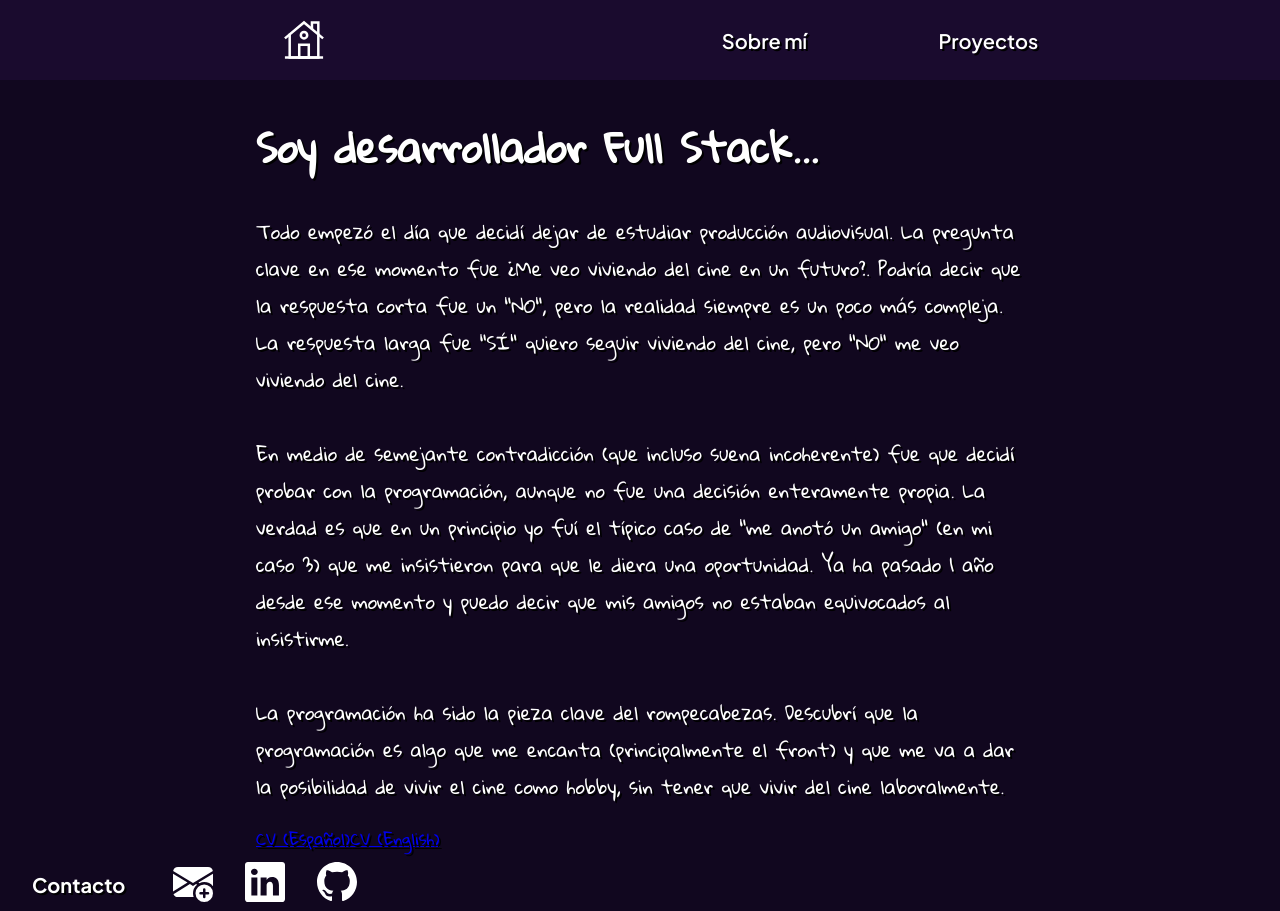
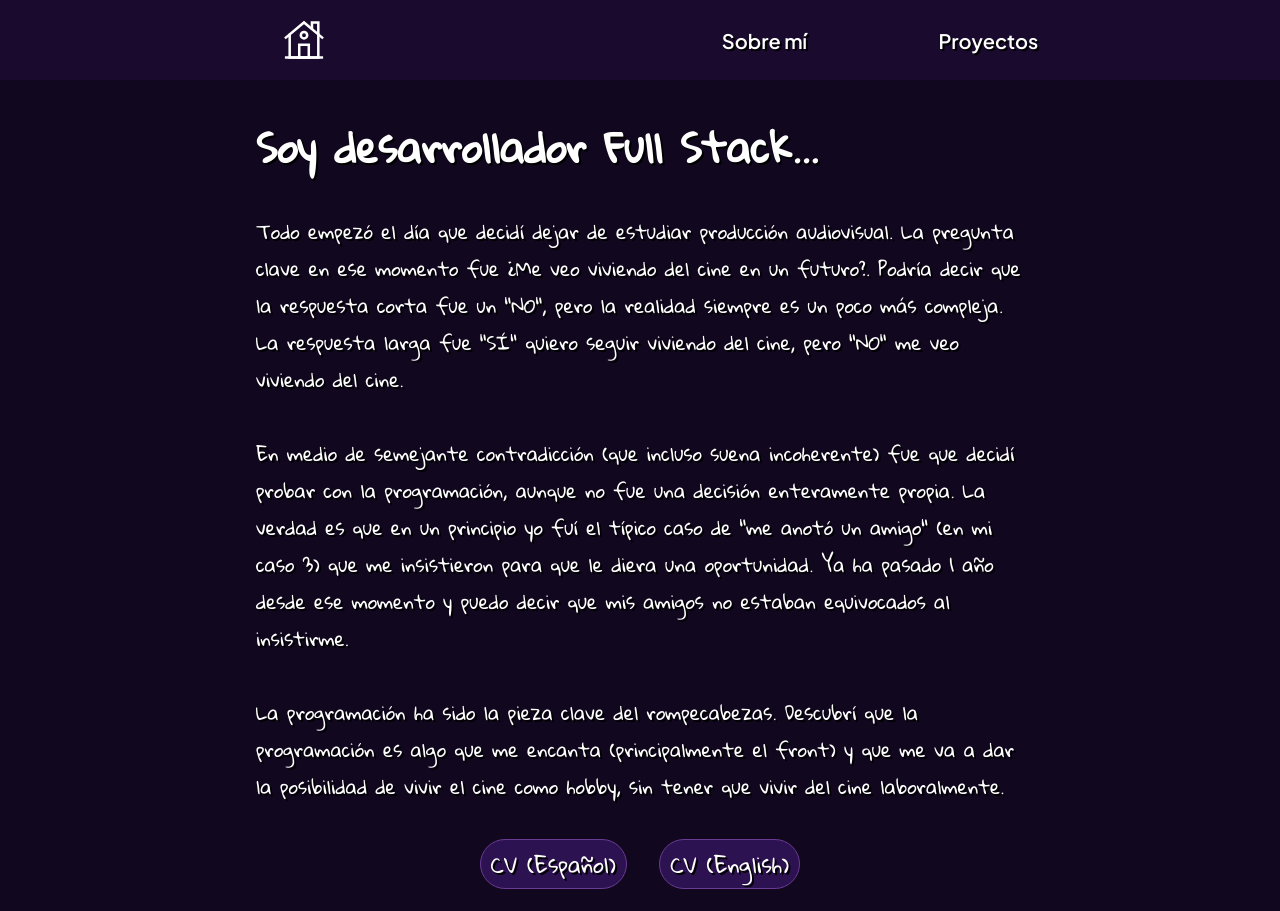
Before and after one commit to Gbw699/My-portfolio, a Next.js app: page /about in a window 1280 px wide. Shown: the top 911 px of the page. Built offline with nearby package versions, Linux system fonts and the light colour scheme.

Commit message:
cv buttons ready

```diff
--- a/_variables.scss
+++ b/_variables.scss
@@ -2,3 +2,5 @@ $background-color: #11071F;
 $navbar-color: #1A0B2E;
 $primary-font-color: #ffffff;
 $secundary-font-color: #8747c7;
+$btn-primary-color: #2c1250;
+$btn-secondary-color: #693b93
--- /dev/null
+++ b/src/components/cvButtons/CvButtons.module.scss
@@ -0,0 +1,20 @@
+@import "variables";
+@import "mixins";
+
+.container {
+    display: flex;
+    justify-content: center;
+
+    .btn {
+        padding: 3px 10px;
+        margin: 1rem;
+        text-decoration: none;
+        font-size: 16pt;
+        color: $primary-font-color;
+        background-color: $btn-primary-color;
+        border: 1px solid $btn-secondary-color;
+        border-radius: 2rem;
+        @include hover-transform
+    }
+
+}
--- a/src/components/cvButtons/CvButtons.tsx
+++ b/src/components/cvButtons/CvButtons.tsx
@@ -1,6 +1,8 @@
+import styles from "./CvButtons.module.scss"
+
 export default function CvButtons() {
-    return <div>
-        <a href="https://docs.google.com/document/d/1tYuUHR9nnUZ7a7ZTfLvWgqaefmPHWiyZnlLKZb9-KtE/edit#" target="_blank">CV (Español)</a>
-        <a href="https://docs.google.com/document/d/12ctMoxiKVPbgcJWsULJBSeWU2VbTTvwXGfzQBLoAPu4/edit#" target="_blank">CV (English)</a>
+    return <div className={styles.container}>
+        <a className={styles.btn} href="https://docs.google.com/document/d/1tYuUHR9nnUZ7a7ZTfLvWgqaefmPHWiyZnlLKZb9-KtE/edit#" target="_blank">CV (Español)</a>
+        <a className={styles.btn} href="https://docs.google.com/document/d/12ctMoxiKVPbgcJWsULJBSeWU2VbTTvwXGfzQBLoAPu4/edit#" target="_blank">CV (English)</a>
     </div>
 }
```
